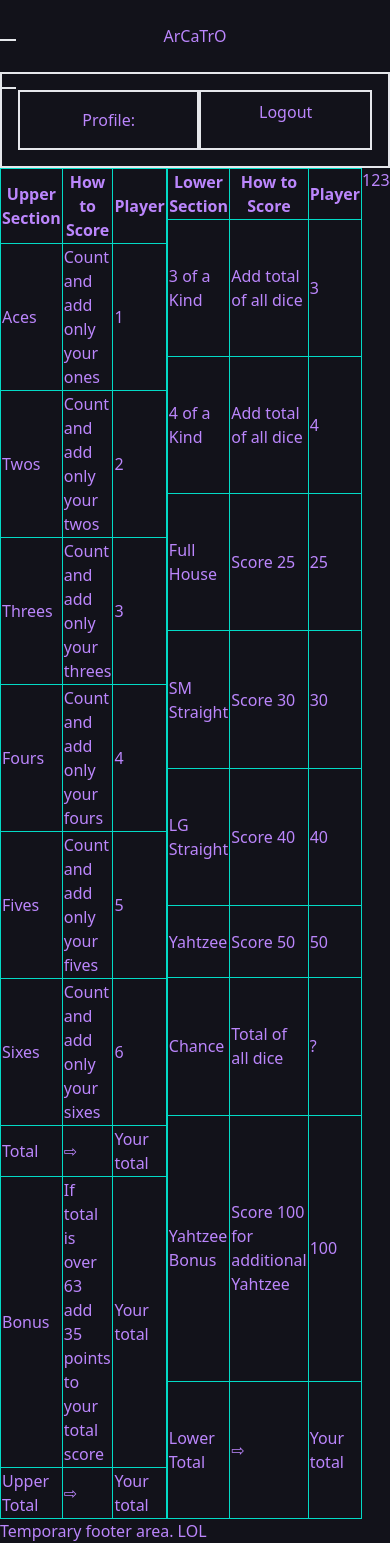
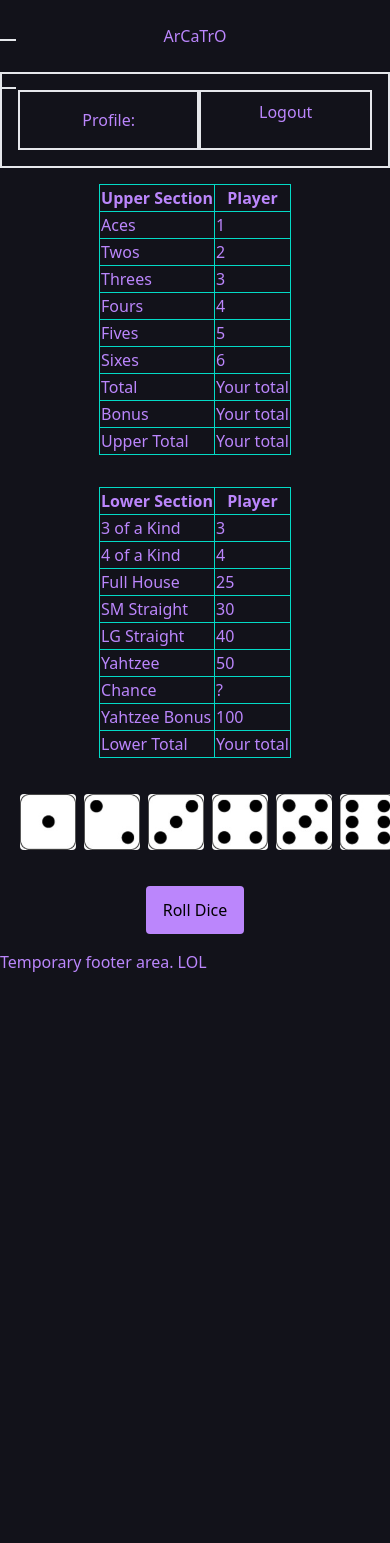
Before and after one commit to JoelKovalcson/Catro-Gaming, a React (Create React App) app in the folder client/: page /yahtzee in a window 390 px wide. Shown: the top 1543 px of the page. After the commit the page ends 974 px from the top, so only its background shows below. Built offline with nearby package versions, Linux system fonts and the light colour scheme; what tw-elements would draw is missing.

Commit message:
yahtzee mobile resposive

```diff
--- a/client/src/components/game/yahtzee/Dice.js
+++ b/client/src/components/game/yahtzee/Dice.js
@@ -1,15 +1,16 @@
 import React from 'react'
 
-const Dice = () => {
+function Dice() {
+
     return (
-        <div className='flex bg-dice1'>
-            <div className='bg-dice1'>1</div>
-            <div className='bg-dice2'>2</div>
-            <div className='bg-dice3'>3</div>
-            <div className='bg-dice4'>4</div>
-            <div className='bg-dice5'>5</div>
-            <div className='bg-dice6'>6</div>
-        </div>
+        <>
+            <button className='rounded m-1 w-14 h-14 bg-cover bg-center bg-dice1'></button>
+            <button className='rounded m-1 w-14 h-14 bg-cover bg-center bg-dice2'></button>
+            <button className='rounded m-1 w-14 h-14 bg-cover bg-center bg-dice3'></button>
+            <button className='rounded m-1 w-14 h-14 bg-cover bg-center bg-dice4'></button>
+            <button className='rounded m-1 w-14 h-14 bg-cover bg-center bg-dice5'></button>
+            <button className='rounded m-1 w-14 h-14 bg-cover bg-center bg-dice6'></button>
+        </>
     )
 }
 
--- a/client/src/components/game/yahtzee/Lowerscore.js
+++ b/client/src/components/game/yahtzee/Lowerscore.js
@@ -3,58 +3,48 @@ import React from "react";
 const Lowerscore = () => {
     return (
         <>
-        <table className="table-fixed">
+        <table className="table-fixed border border-light-blue m-4">
             <thead>
                 <tr>
                     <th className="border border-light-blue">Lower Section</th>
-                    <th className="border border-light-blue">How to Score</th>
                     <th className="border border-light-blue">Player</th>
                 </tr>
             </thead>
             <tbody>
                 <tr>
                     <td className="border border-light-blue">3 of a Kind</td>
-                    <td className="border border-light-blue">Add total of all dice</td>
                     <td className="border border-light-blue">3</td>
                 </tr>
                 <tr>
                     <td className="border border-light-blue">4 of a Kind</td>
-                    <td className="border border-light-blue">Add total of all dice</td>
                     <td className="border border-light-blue">4</td>
                 </tr>
                 <tr>
                     <td className="border border-light-blue">Full House</td>
-                    <td className="border border-light-blue">Score 25</td>
                     <td className="border border-light-blue">25</td>
                 </tr>
                 <tr>
                     <td className="border border-light-blue">SM Straight</td>
-                    <td className="border border-light-blue">Score 30</td>
                     <td className="border border-light-blue">30</td>
                 </tr>
                 <tr>
                     <td className="border border-light-blue">LG Straight</td>
-                    <td className="border border-light-blue">Score 40</td>
                     <td className="border border-light-blue">40</td>
                 </tr>
                 <tr>
                     <td className="border border-light-blue">Yahtzee</td>
-                    <td className="border border-light-blue">Score 50</td>
                     <td className="border border-light-blue">50</td>
                 </tr>
                 <tr>
                     <td className="border border-light-blue">Chance</td>
-                    <td className="border border-light-blue">Total of all dice</td>
                     <td className="border border-light-blue">?</td>
                 </tr>
                 <tr>
                     <td className="border border-light-blue">Yahtzee Bonus</td>
-                    <td className="border border-light-blue">Score 100 for additional Yahtzee</td>
                     <td className="border border-light-blue">100</td>
                 </tr>
                 <tr>
                     <td className="border border-light-blue">Lower Total</td>
-                    <td className="border border-light-blue">⇨</td>
                     <td className="border border-light-blue">Your total</td>
                 </tr>
             </tbody>
--- a/client/src/components/game/yahtzee/Upperscore.js
+++ b/client/src/components/game/yahtzee/Upperscore.js
@@ -3,58 +3,48 @@ import React from "react";
 const Upperscore = () => {
     return (
        <>
-        <table className="table-fixed border border-light-blue">
+        <table className="table-fixed border border-light-blue m-4">
             <thead>
                 <tr>
                     <th className="border border-light-blue">Upper Section</th>
-                    <th className="border border-light-blue">How to Score</th>
                     <th className="border border-light-blue">Player</th>
                 </tr>
             </thead>
             <tbody>
                 <tr>
                     <td className="border border-light-blue">Aces</td>
-                    <td className="border border-light-blue">Count and add only your ones</td>
                     <td className="border border-light-blue">1</td>
                 </tr>
                 <tr>
                     <td className="border border-light-blue">Twos</td>
-                    <td className="border border-light-blue">Count and add only your twos</td>
                     <td className="border border-light-blue">2</td>
                 </tr>
                 <tr>
                     <td className="border border-light-blue">Threes</td>
-                    <td className="border border-light-blue">Count and add only your threes</td>
                     <td className="border border-light-blue">3</td>
                 </tr>
                 <tr>
                     <td className="border border-light-blue">Fours</td>
-                    <td className="border border-light-blue">Count and add only your fours</td>
                     <td className="border border-light-blue">4</td>
                 </tr>
                 <tr>
                     <td className="border border-light-blue">Fives</td>
-                    <td className="border border-light-blue">Count and add only your fives</td>
                     <td className="border border-light-blue">5</td>
                 </tr>
                 <tr>
                     <td className="border border-light-blue">Sixes</td>
-                    <td className="border border-light-blue">Count and add only your sixes</td>
                     <td className="border border-light-blue">6</td>
                 </tr>
                 <tr>
                     <td className="border border-light-blue">Total</td>
-                    <td className="border border-light-blue">⇨</td>
                     <td className="border border-light-blue">Your total</td>
                 </tr>
                 <tr>
                     <td className="border border-light-blue">Bonus</td>
-                    <td className="border border-light-blue">If total is over 63 add 35 points to your total score</td>
                     <td className="border border-light-blue">Your total</td>
                 </tr>
                 <tr>
                     <td className="border border-light-blue">Upper Total</td>
-                    <td className="border border-light-blue">⇨</td>
                     <td className="border border-light-blue">Your total</td>
                 </tr>
             </tbody>
--- a/client/src/pages/Yahtzee.js
+++ b/client/src/pages/Yahtzee.js
@@ -6,10 +6,15 @@ import Dice from '../components/game/yahtzee/Dice';
 const Yahtzee = () => {
 	return (
 		<>
-			<div className='flex justify-around'>
+			<div className='flex flex-wrap justify-evenly'>
 				<Upperscore/>
 				<Lowerscore/>
-				<Dice/>
+				<div className='flex flex-row sm:flex-row md:flex-col lg:flex-col justify-center m-4'>
+					<Dice/>
+				</div>
+			</div>
+			<div className='flex justify-center'>
+				<button className='w-1/4 h-12 m-4 rounded bg-pastel-purple text-black'>Roll Dice</button>
 			</div>
 		</>
 	)
--- a/client/tailwind.config.js
+++ b/client/tailwind.config.js
@@ -18,12 +18,12 @@ module.exports = {
 			},
 			backgroundImage: {
 				'chuck-norris': "url('/src/assets/images/ChuckNorrisIpsum.png')",
-				'dice1': "url('/src/assets/images/dice1.jpg",
-				'dice2': "url('/src/assets/images/dice2.jpg",
-				'dice3': "url('/src/assets/images/dice3.jpg",
-				'dice4': "url('/src/assets/images/dice4.jpg",
-				'dice5': "url('/src/assets/images/dice5.jpg",
-				'dice6': "url('/src/assets/images/dice6.jpg",
+				'dice1': "url('/src/assets/images/dice1.jpg')",
+				'dice2': "url('/src/assets/images/dice2.jpg')",
+				'dice3': "url('/src/assets/images/dice3.jpg')",
+				'dice4': "url('/src/assets/images/dice4.jpg')",
+				'dice5': "url('/src/assets/images/dice5.jpg')",
+				'dice6': "url('/src/assets/images/dice6.jpg')",
 
 			}
 		},
```
Also changed, not shown: client/src/utils/yahtzee/yahtzeeHelpers.js (deleted).
